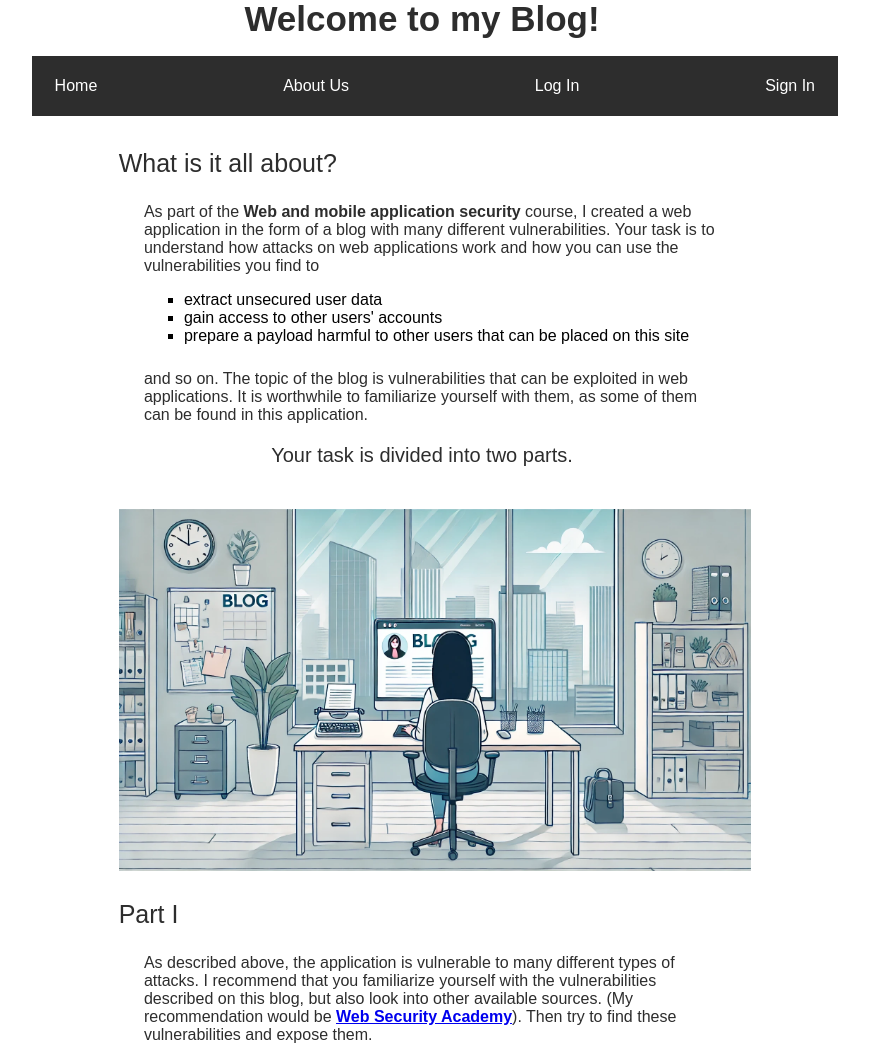
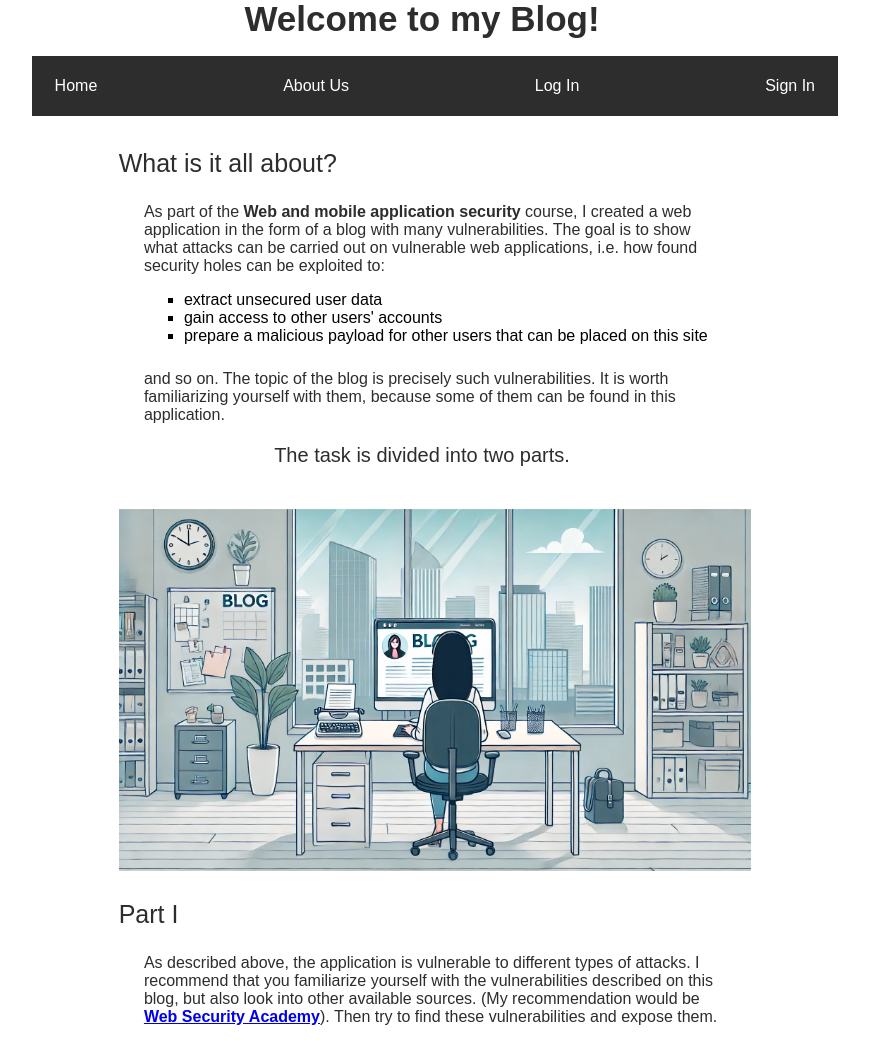
Before and after one commit to akralka/CTF_blog, a Flask app: page /about in a window 1280 px wide. Shown: the part 24-1080 px from the top of the page, without its empty margins (218-1087 px from the left). Run offline with Flask 3, Linux system fonts and the light colour scheme.

Commit message:
small corrections about and README

```diff
--- a/templates/about.html
+++ b/templates/about.html
@@ -21,24 +21,23 @@
     <script src="{{ url_for('static', filename='js/script.js') }}"></script>
     <p class="subtitle">What is it all about? </p>
     <p class="ex1">
-        As part of the <strong>Web and mobile application security</strong> course, I created a web application in the form of a blog with many different vulnerabilities.
-        Your task is to understand how attacks on web applications work and how you can use the vulnerabilities you find to
+        As part of the <strong>Web and mobile application security</strong> course, I created a web application in the form of a blog with many vulnerabilities.
+        The goal is to show what attacks can be carried out on vulnerable web applications, i.e. how found security holes can be exploited to:
         <ul class="b">
             <li>extract unsecured user data</li>
             <li>gain access to other users' accounts</li>
-            <li>prepare a payload harmful to other users that can be placed on this site </li>
+            <li>prepare a malicious payload for other users that can be placed on this site </li>
           </ul>
         </p>
         <p class="ex1">
-        and so on. The topic of the blog is vulnerabilities that can be exploited in web applications.
-        It is worthwhile to familiarize yourself with them, as some of them can be found in this application.
+        and so on. The topic of the blog is precisely such vulnerabilities. It is worth familiarizing yourself with them, because some of them can be found in this application.
         <p class="centered-text">
-        Your task is divided into two parts.
+        The task is divided into two parts.
         </p>
     </p>
     <img class="main_image" src="{{ url_for('photo_display', filename='blog_girl.png') }}" alt="Reload to obtain a photo!">
     <p class="subtitle">Part I</p>
-    <p class="ex1">As described above, the application is vulnerable to many different types of attacks.
+    <p class="ex1">As described above, the application is vulnerable to different types of attacks.
         I recommend that you familiarize yourself with the vulnerabilities described on this blog, but also look into other available sources.
         (My recommendation would be <strong><a href="https://portswigger.net/web-security">Web Security Academy</a></strong>).
         Then try to find these vulnerabilities and expose them.</p>
@@ -47,7 +46,7 @@
     <p class="subtitle">Part II</p>
     <p class="ex1">An additional feature on the blog are hidden flags based on the CTF (Capture-The-Flag) principle.
         In some places, finding a vulnerability will result in finding a flag (according to the pattern: <strong>flag={string}</strong>).
-        There are <strong>10</strong> flags.
+        There are <strong>10</strong> flags in total.
         <p class="centered-text">
             Good luck!
     </p></p>
--- a/templates/sqli.html
+++ b/templates/sqli.html
@@ -22,6 +22,7 @@
 
     <h1>Blog!</h1>
     <h2>What is SQL Injection?</h2>
+    <div id="search-res-sqli" class="search-res-sqli"></div>
     <img class="main_image" src="{{ url_for('photo_display', filename='sqli_2.png') }}" alt="Reload to obtain a photo!">
     <p class="subtitle">SQLi</p>
     <p class="ex1">  SQL injection (SQLi) is a web security vulnerability that allows an attacker to interfere with the queries that an application makes to its database.
@@ -44,8 +45,6 @@
         <strong><a href="https://portswigger.net/web-security/sql-injection">Web Security Academy - SQLi</a></strong>
         </p>
 
-    <div id="search-res-sqli" class="search-res-sqli"></div>
-
     <style>
         .search-res-sqli a {
             margin-bottom: 20px;
```
Also changed, not shown: README.md.
